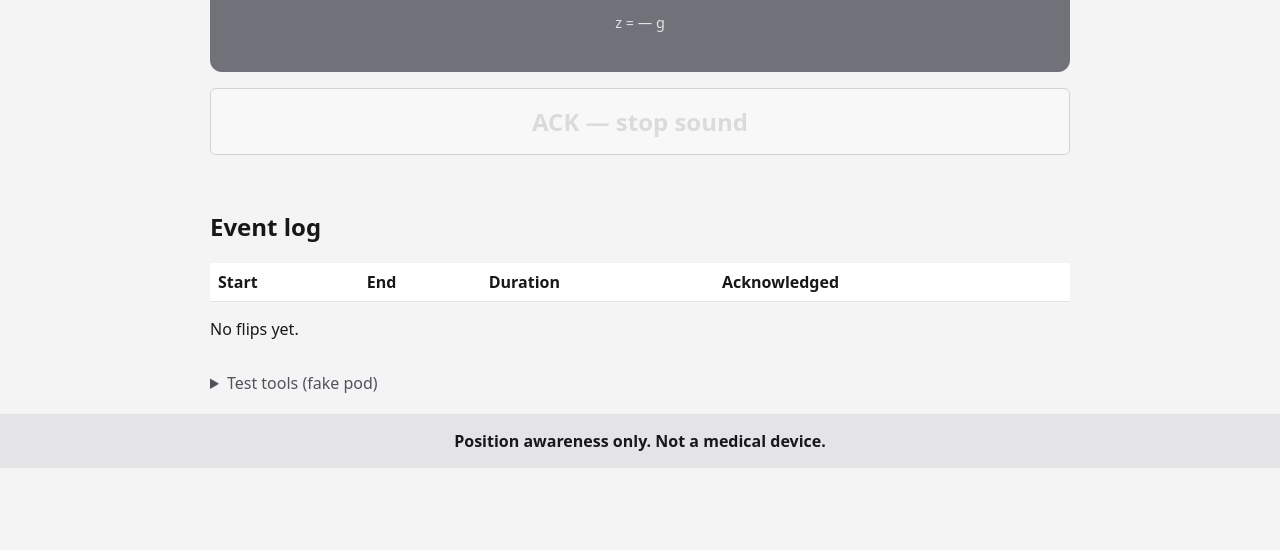
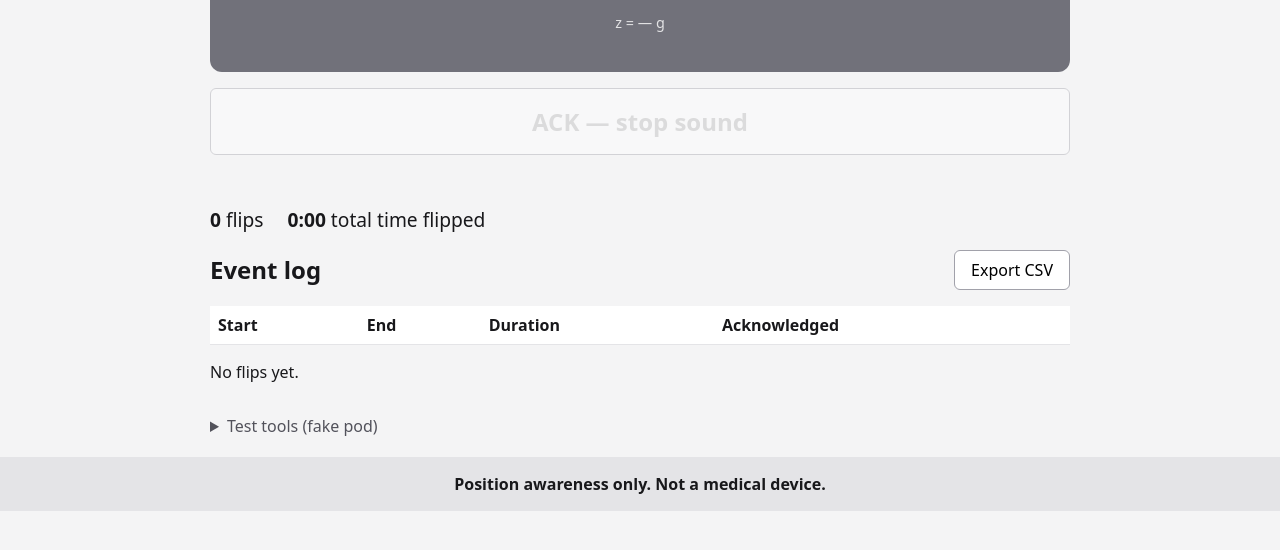
Before and after one commit to khoahonguyen0210/TMJ, a website with bundled scripts: page web/index.html in a window 1280 px wide. Shown: the part 250-800 px from the top of the page. Built offline with nearby package versions, Linux system fonts and the light colour scheme.

Commit message:
Show flip count and export CSV

```diff
--- a/web/app.js
+++ b/web/app.js
@@ -1,5 +1,7 @@
 import { CONFIG } from "./config.js";
-import { parseLine, nextAlarm, isDisconnected, updateLog, ackLog, START } from "./logic.js";
+import {
+  parseLine, nextAlarm, isDisconnected, updateLog, ackLog, stats, toCSV, START,
+} from "./logic.js";
 
 const serial = await import("./serial.js").catch(() => null);
 
@@ -106,6 +108,15 @@ function render(now) {
   }
 
   renderLog(now);
+  renderStats(now);
+}
+
+function renderStats(now) {
+  const s = stats(log, now);
+  const min = Math.floor(s.totalS / 60);
+  const sec = String(s.totalS % 60).padStart(2, "0");
+  el("stat-count").textContent = s.count;
+  el("stat-time").textContent = `${min}:${sec}`;
 }
 
 function renderLog(now) {
@@ -165,6 +176,15 @@ el("ack").addEventListener("click", () => {
   step({ type: "ACK" }, Date.now());
 });
 
+el("export").addEventListener("click", () => {
+  const blob = new Blob([toCSV(log)], { type: "text/csv" });
+  const a = document.createElement("a");
+  a.href = URL.createObjectURL(blob);
+  a.download = `rollwatch-log-${new Date().toISOString().slice(0, 16).replace(":", "")}.csv`;
+  a.click();
+  setTimeout(() => URL.revokeObjectURL(a.href), 1000);
+});
+
 const FAKE_Z = { back: 1.0, stomach: -1.0, side: 0.0 };
 const fake = { timer: null, pos: "back", z: 1.0, state: "OK", belowSince: null };
 
--- a/web/index.html
+++ b/web/index.html
@@ -24,8 +24,16 @@
     <button id="ack" class="ack" disabled>ACK — stop sound</button>
     <p id="message" class="message"></p>
 
+    <section class="stats">
+      <div><span id="stat-count">0</span> flips</div>
+      <div><span id="stat-time">0:00</span> total time flipped</div>
+    </section>
+
     <section class="log">
-      <h2>Event log</h2>
+      <div class="log-head">
+        <h2>Event log</h2>
+        <button id="export">Export CSV</button>
+      </div>
       <table>
         <thead>
           <tr><th>Start</th><th>End</th><th>Duration</th><th>Acknowledged</th></tr>
--- a/web/logic.js
+++ b/web/logic.js
@@ -67,6 +67,12 @@ export function ackLog(log) {
   return log.map((e) => (e.end === null ? { ...e, acked: true } : e));
 }
 
+export function stats(log, now) {
+  let totalMs = 0;
+  for (const e of log) totalMs += (e.end === null ? now : e.end) - e.start;
+  return { count: log.length, totalS: Math.round(totalMs / 1000) };
+}
+
 export function toCSV(log) {
   const rows = ["start,end,duration_s,acknowledged"];
   for (const e of log) {
--- a/web/style.css
+++ b/web/style.css
@@ -60,6 +60,10 @@ button:disabled { opacity: 0.4; cursor: default; }
 
 .message { min-height: 1.2em; color: #b91c1c; }
 
+.stats { display: flex; flex-wrap: wrap; gap: 24px; font-size: 1.2rem; }
+.stats span { font-weight: 800; }
+
+.log-head { display: flex; align-items: center; justify-content: space-between; }
 table { width: 100%; border-collapse: collapse; background: #fff; }
 th, td { padding: 8px; border-bottom: 1px solid #e4e4e7; text-align: left; }
 
```
Also changed, not shown: tests/logic.test.js (+10 -1 lines).
